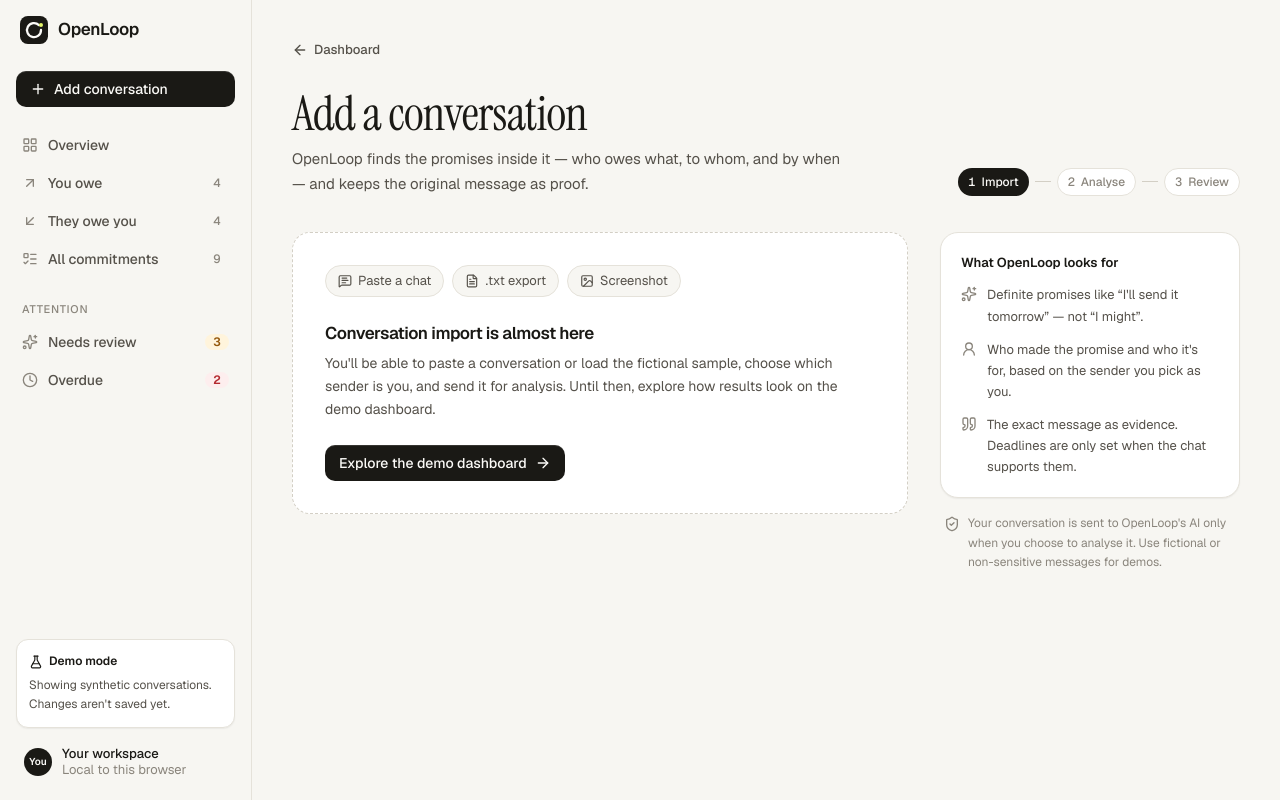
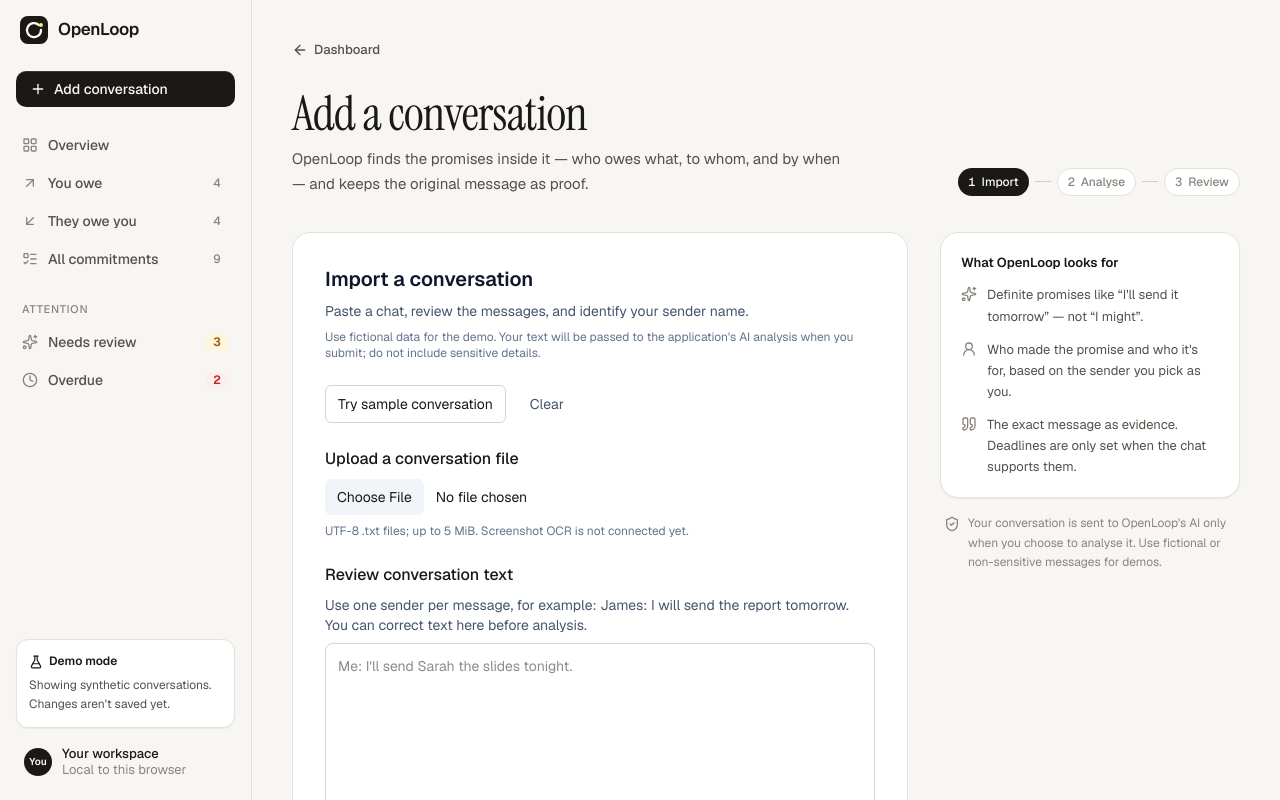
Before and after one commit to CG-5228/OpenLoop-Manus_Project, a Next.js app: page /import in a window 1280 px wide. Shown: the top 800 px of the page. Built offline with nearby package versions, Linux system fonts and the light colour scheme.

Commit message:
feat(integration): mount ConversationImporter in the import slot

```diff
--- a/src/components/import-flow/importer-slot.tsx
+++ b/src/components/import-flow/importer-slot.tsx
@@ -3,53 +3,18 @@
 /**
  * ImporterSlot — the single mount point for Member 2's conversation importer.
  *
- * INTEGRATION (when `feature/conversation` / PR #1 is on main), replace the
- * placeholder below with:
- *
- *   import { ConversationImporter } from "@/components/import";
- *   return <ConversationImporter onImport={onImport} />;
- *
  * `onImport` receives Member 2's `ConversationImportPayload`
- * ({ messages, currentUserLabel, referenceDate? }) and is handled by
- * `useImportFlow` (extraction → storage → dashboard).
+ * ({ messages, currentUserLabel, referenceDate? }), which is structurally
+ * identical to `ImportPayload`, and is handled by `useImportFlow`
+ * (real AI extraction → storage → dashboard).
  */
-import Link from "next/link";
-import { ArrowRight, FileText, Image as ImageIcon, MessageSquareText } from "lucide-react";
+import { ConversationImporter } from "@/components/import";
 import type { ImportPayload } from "@/components/import-flow/use-import-flow";
-import { Button } from "@/components/ui/button";
-import { ROUTES } from "@/lib/ui/routes";
 
 export function ImporterSlot({ onImport }: { onImport: (payload: ImportPayload) => Promise<void> }) {
-  void onImport; // wired once the importer is mounted (see header comment)
-
   return (
-    <div className="rounded-[18px] border border-dashed border-line-strong bg-surface p-6 sm:p-8">
-      <div className="flex flex-wrap gap-2" aria-hidden>
-        {[
-          { Icon: MessageSquareText, label: "Paste a chat" },
-          { Icon: FileText, label: ".txt export" },
-          { Icon: ImageIcon, label: "Screenshot" },
-        ].map(({ Icon, label }) => (
-          <span
-            key={label}
-            className="inline-flex h-8 items-center gap-1.5 rounded-full border border-line bg-canvas px-3 text-[13px] text-ink-2"
-          >
-            <Icon className="size-3.5" /> {label}
-          </span>
-        ))}
-      </div>
-      <h2 className="mt-6 text-[17px] font-semibold tracking-tight text-ink">
-        Conversation import is almost here
-      </h2>
-      <p className="mt-1.5 max-w-[520px] text-[14px] leading-relaxed text-ink-2">
-        You&apos;ll be able to paste a conversation or load the fictional sample, choose which sender is
-        you, and send it for analysis. Until then, explore how results look on the demo dashboard.
-      </p>
-      <Button asChild variant="primary" className="mt-6">
-        <Link href={ROUTES.dashboard}>
-          Explore the demo dashboard <ArrowRight />
-        </Link>
-      </Button>
+    <div className="rounded-[18px] border border-line bg-surface p-6 sm:p-8">
+      <ConversationImporter onImport={onImport} />
     </div>
   );
 }
```
